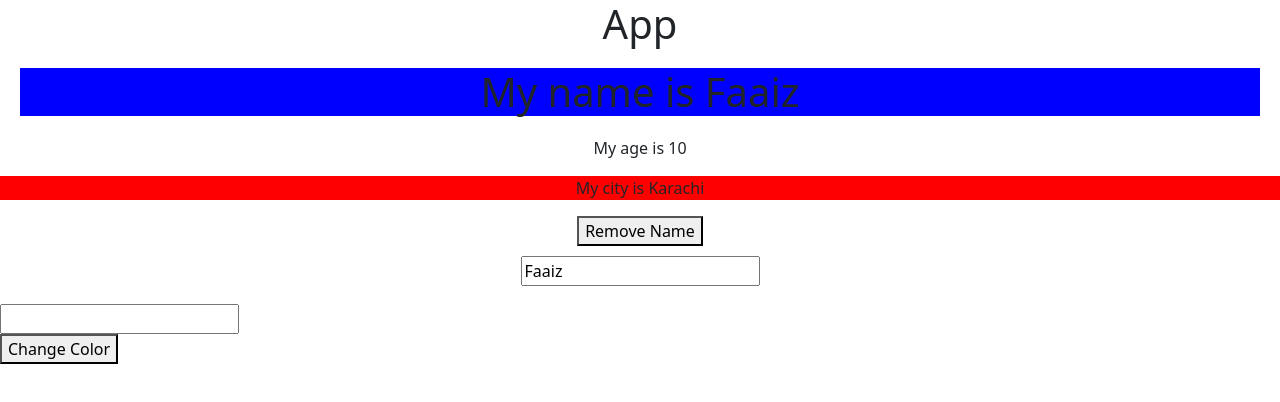
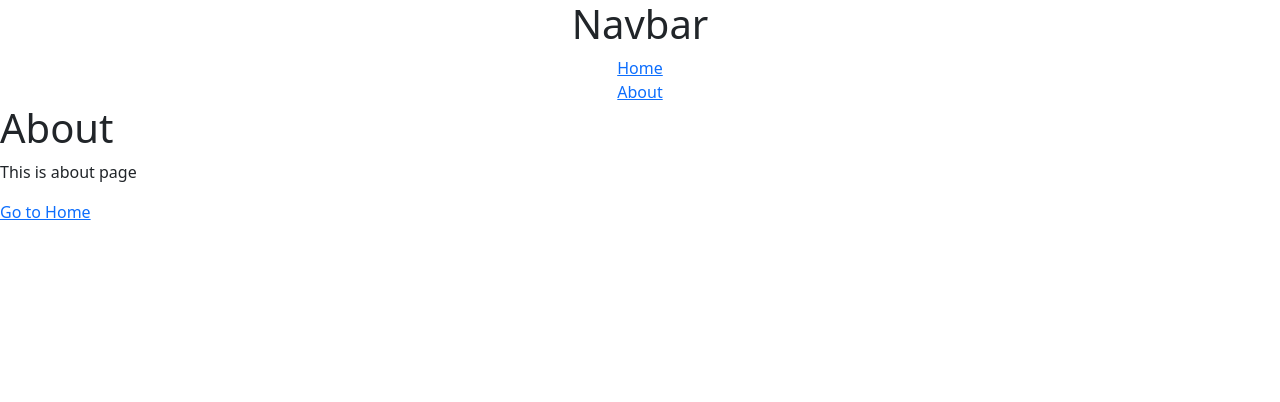
Before and after one commit to hmfaaiz/react_challenge, a React (Create React App) app: page /about in a window 1280 px wide. Shown: the top 402 px of the page. Built offline with nearby package versions, Linux system fonts and the light colour scheme.

Commit message:
React router dom,Link & page not found

```diff
--- a/package.json
+++ b/package.json
@@ -10,6 +10,7 @@
     "react": "^18.2.0",
     "react-bootstrap": "^2.7.4",
     "react-dom": "^18.2.0",
+    "react-router-dom": "^6.12.1",
     "react-scripts": "5.0.1",
     "web-vitals": "^2.1.4"
   },
--- /dev/null
+++ b/src/components/About.js
@@ -0,0 +1,13 @@
+import React from 'react'
+import {Link} from "react-router-dom";
+function About() {
+  return (
+    <div>
+      <h1>About</h1>
+      <p>This is about page</p>
+      <Link to="/home" >Go to Home</Link>
+    </div>
+  )
+}
+
+export default About
--- /dev/null
+++ b/src/components/Home.js
@@ -0,0 +1,13 @@
+import React from 'react'
+import {Link} from "react-router-dom";
+function Home() {
+  return (
+    <div>
+      <h1>Home</h1>
+      <p>This is home page</p>
+      <Link to="/about" >Go to About</Link>
+    </div>
+  )
+}
+
+export default Home
--- /dev/null
+++ b/src/components/Navbar.js
@@ -0,0 +1,22 @@
+import React from 'react'
+import '../App.css';
+
+import {Link } from "react-router-dom";
+function Navbar() {
+
+  return (
+
+      <div className="App">
+        <h1>Navbar</h1>
+
+
+        <Link to="/home" >Home</Link>
+        <br />
+        <Link to="/about" >About</Link>
+
+      </div>
+
+  );
+}
+
+export default Navbar;
--- a/src/components/UseRef.js
+++ b/src/components/UseRef.js
@@ -3,9 +3,9 @@ import ForwardRef from "./ForwardRef"
 function UseRef() {
     const inputTag=useRef(null)
     const change=()=>{
-        // inputTag.current.style.color="red"
+        inputTag.current.style.color="red"
         inputTag.current.value="Yes"
-        // inputTag.current.focus()
+        inputTag.current.focus()
         // inputTag.current.style.display="none"
     }
   return (
--- a/src/index.js
+++ b/src/index.js
@@ -10,16 +10,19 @@ import Login from './components/Login';
 import UseEffect from './components/UseEffect';
 import Bootstrap from './components/Bootstrap';
 import Array from './components/Array';
-import ListWithinList from './components/ListWithinList';
+// import ListWithinList from './components/ListWithinList';
 import UseMemo from './components/UseMemo';
 import UseRef from './components/UseRef';
-
+import Home from "./components/Home"
+import About from "./components/About"
+import Navbar from "./components/Navbar"
+import { BrowserRouter, Route, Routes,Link } from "react-router-dom";
 
 const root = ReactDOM.createRoot(document.getElementById('root'));
 root.render(
-  <React.StrictMode>
-    <App />
+  <>
 
+   {/* <App/> */}
     {/* <Component2/>
     <Component1/> */}
      {/* <ClickEvent/> */}
@@ -30,7 +33,16 @@ root.render(
   {/* <Array/> */}
   {/* <ListWithinList/> */}
   {/* <UseMemo/> */}
-  <UseRef/>
+  {/* <UseRef/> */}
+  < BrowserRouter>
+  <Navbar/>
+        <Routes>
+          <Route path="/home" element={<Home />} />
 
-  </React.StrictMode>
+          <Route path="/about" element={<About />} />
+          <Route path="/*" element={<h1>Page not found </h1>} />
+        </Routes>
+      </BrowserRouter>
+
+      </>
 );
```
Also changed, not shown: src/App.js (+9 -0 lines), 1 other file (tests, documents, lock files or other folders).
